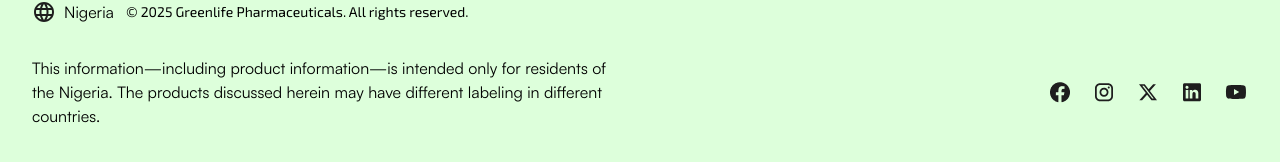
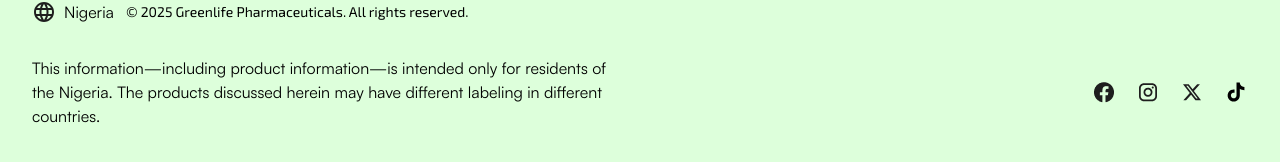
Before and after one commit to alexpeteronoja/greenlife, a React (Vite) app: page /blog in a window 1280 px wide. Shown: the part 3623-3785 px from the top of the page. Built offline with nearby package versions, Linux system fonts and the light colour scheme.

Commit message:
added social links

```diff
--- a/src/assets/index.js
+++ b/src/assets/index.js
@@ -107,6 +107,7 @@ import aboutPost2 from './a-close-up-shot-of-a-pharmaceutical-packaging.png';
 import aboutPost3 from './a-healthcare-worker-providing-medical-check-ups.png';
 import aboutPost4 from './a-scientist-in-a-dark-laboratory-looking.png';
 import rightTypeArrow from './right-type-arrow.png';
+import tiktokLogo from './tiktok-brands-solid-full.svg';
 
 export {
     moutainBg,
@@ -141,6 +142,7 @@ export {
     materialSymbol,
     facebookLogo,
     instagramLogo,
+    tiktokLogo,
     twitterLogo,
     linkedInLogo,
     youtubeLogo,
--- a/src/components/Footer.jsx
+++ b/src/components/Footer.jsx
@@ -2,10 +2,11 @@ import {
   blackLogo,
   facebookLogo,
   instagramLogo,
-  linkedInLogo,
+  // linkedInLogo,
   materialSymbol,
+  tiktokLogo,
   twitterLogo,
-  youtubeLogo,
+  // youtubeLogo,
 } from '../assets';
 
 function Footer() {
@@ -99,20 +100,44 @@ function Footer() {
 
             <div className="flex justify-center lg:justify-start items-center gap-x-5">
               <div>
-                <img src={facebookLogo} alt="" className="w-6" />
+                <a
+                  href="https://www.facebook.com/share/1SJ14c4CjS/?mibextid=wwXIfr"
+                  target="_blank"
+                >
+                  <img src={facebookLogo} alt="" className="w-6" />
+                </a>
               </div>
               <div>
-                <img src={instagramLogo} alt="" />
+                <a
+                  href="https://www.instagram.com/greenlifepharmofficial?igsh=MXZlZm1yMjU5ejRj&utm_source=qr"
+                  target="_blank"
+                >
+                  <img src={instagramLogo} alt="" />
+                </a>
               </div>
               <div>
-                <img src={twitterLogo} alt="" />
+                <a href="https://x.com/pharm_greenlife?s=21" target="_blank">
+                  <img src={twitterLogo} alt="" />
+                </a>
               </div>
               <div>
-                <img src={linkedInLogo} alt="" />
+                <a
+                  href="https://www.tiktok.com/@greenlifepharmofficials?_t=ZM-8xkWZOeXa57&_r=1"
+                  target="_blank"
+                >
+                  <img src={tiktokLogo} alt="" className="w-6" />
+                </a>
+              </div>
+              {/* <div>
+                <a href="">
+                  <img src={linkedInLogo} alt="" />
+                </a>
               </div>
               <div>
-                <img src={youtubeLogo} alt="" />
-              </div>
+                <a href="">
+                  <img src={youtubeLogo} alt="" />
+                </a>
+              </div> */}
             </div>
           </div>
         </div>
--- a/src/components/Navbar.jsx
+++ b/src/components/Navbar.jsx
@@ -6,7 +6,7 @@ function Navbar(props) {
   const [isOpen, setIsOpen] = useState(false);
 
   const navStyle = ({ isActive }) => ({
-    color: isActive ? '#12BA09' : 'black',
+    color: isActive ? '#12BA09' : '',
   });
 
   return (
--- a/src/pages/Home.jsx
+++ b/src/pages/Home.jsx
@@ -14,7 +14,7 @@ import {
 } from '../assets';
 import QualityandAbout from '../components/QualityandAbout';
 import Navbar from '../components/Navbar';
-import SecondHeroSection from '../components/SecondHeroSection';
+// import SecondHeroSection from '../components/SecondHeroSection';
 import blogData from '../data/BlogData';
 import Footer from '../components/Footer';
 
@@ -33,7 +33,7 @@ function Home() {
 
         {/* Navbar */}
 
-        <div className="z-20">
+        <div className="z-20 right-0 left-0">
           <Navbar navStyle="bg-[#FFFFFF1A] text-white" />
         </div>
 
--- a/src/pages/Product.jsx
+++ b/src/pages/Product.jsx
@@ -13,9 +13,12 @@ import ProductData from '../data/ProductData';
 function Product() {
   return (
     <>
+      <div className="">
         <Navbar navStyle="bg-[#AFAFAE1A] text-black" />
+      </div>
 
-      <p className="mt-5 text-center text-4xl mb-16">
+      <div>
+        <p className="pt-5 text-center text-4xl mb-16">
           Explore Our Product Categories
         </p>
 
@@ -41,9 +44,9 @@ function Product() {
                   GreenRelief Pain Capsules
                 </p>
                 <p className="text-[#8C8D8B] mt-2 mb-3.5">
-                GreenRelief Pain Capsules offer rapid and effective relief from
-                various types of pain, including muscle aches, joint discomfort,
-                and headaches. Our
+                  GreenRelief Pain Capsules offer rapid and effective relief
+                  from various types of pain, including muscle aches, joint
+                  discomfort, and headaches. Our
                 </p>
                 <p className="text-[#12BA09] text-2xl font-bold text-center md:text-start ">
                   ₦11,500
@@ -80,9 +83,9 @@ function Product() {
                   GreenRelief Pain Capsules
                 </p>
                 <p className="text-[#8C8D8B] mt-2 mb-3.5">
-                GreenRelief Pain Capsules offer rapid and effective relief from
-                various types of pain, including muscle aches, joint discomfort,
-                and headaches. Our
+                  GreenRelief Pain Capsules offer rapid and effective relief
+                  from various types of pain, including muscle aches, joint
+                  discomfort, and headaches. Our
                 </p>
                 <p className="text-[#12BA09] text-2xl font-bold text-center md:text-start ">
                   ₦11,500
@@ -158,9 +161,9 @@ function Product() {
               </div>
 
               <div className="pt-5">
-              "I've been using the Daily Essential Multivitamin for months, and
-              I feel a noticeable improvement in my energy levels and overall
-              well-being. It's now a staple in my routine."
+                "I've been using the Daily Essential Multivitamin for months,
+                and I feel a noticeable improvement in my energy levels and
+                overall well-being. It's now a staple in my routine."
               </div>
 
               <div className="pt-3.5 text-[#12BA09] font-medium">
@@ -191,8 +194,8 @@ function Product() {
             <p className="text-4xl font-bold">Need Expert Guidance?</p>
             <p className="my-4.5 text-[#8C8D8B] text-lg">
               Our team of dedicated health professionals is here to provide
-            personalized advice and answer all your questions about our products
-            and your well-being.
+              personalized advice and answer all your questions about our
+              products and your well-being.
             </p>
 
             <div className="flex justify-center">
@@ -207,6 +210,7 @@ function Product() {
         {/* Footer */}
 
         <Footer />
+      </div>
     </>
   );
 }
```
Also changed, not shown: src/assets/tiktok-brands-solid-full.svg (added). Lines whose indentation alone changed are shown as unchanged.
